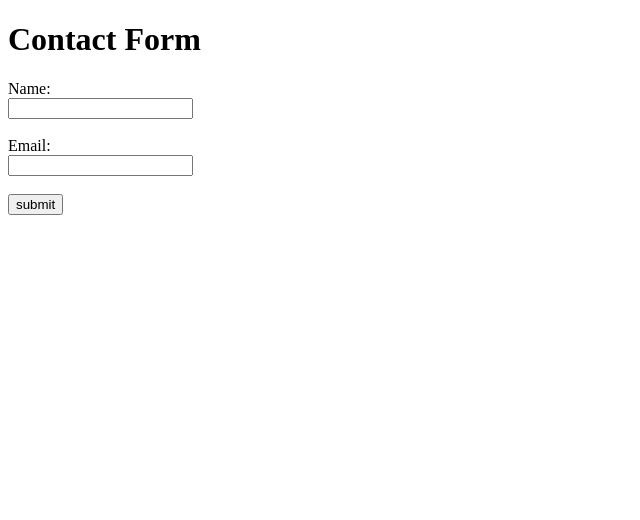
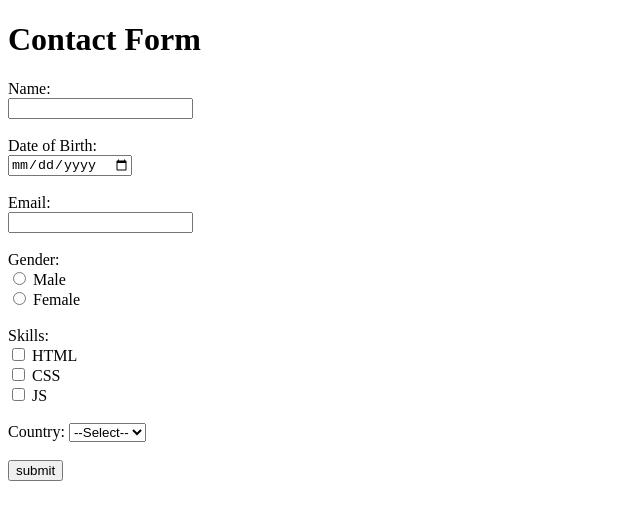
Before and after one commit to ahaana2103/Fullstack-WebDev-Course, a plain HTML site: page Forms/index.html in a window 1280 px wide. Shown: the whole page, without its empty margins (0-640 px from the left). Drawn offline with Linux system fonts and the light colour scheme.

Commit message:
updated form with gender country skills

```diff
--- a/Forms/index.html
+++ b/Forms/index.html
@@ -10,8 +10,32 @@
     <form action="/submit" method="post">
     <label for="Name"> Name:</label> <br>
     <input type="text" id="name" name="Name" required> <br><br>
+
+    <label for="Dob"> Date of Birth:</label> <br>
+    <input type="date" id="Dob" name="Dob" required> <br> <br>
+
     <label for="Email"> Email:</label> <br>
     <input type="email" id=email" name="email" required> <br><br>
+    <label for="Gender"> Gender:</label> <br>
+    <input type="radio" id="male" name="gender" value="male">
+    <label for="male">Male</label> <br>
+    <input type="radio" id="female" name="gender" value="female">
+    <label for="female">Female</label> <br> <br>
+
+    <label for="Skills"> Skills:</label> <br>
+    <input type="checkbox" name="Skills" value="html"> HTML <br>
+    <input type="checkbox" name="Skills" value="Css"> CSS <br>
+    <input type="checkbox" name="Skills" value="Js"> JS
+    <br> <br>
+
+    <label for="Country"> Country:</label>
+    <select name="Country" id="Country"> required
+        <option value="">--Select--</option>
+        <option value="India"> India</option>
+        <option value="Usa">USA</option>
+        <option value="Canada">Canada</option>
+    </select>
+    <br> <br>
     <input type="Submit" value="submit">
     </form>
 </body>
```
